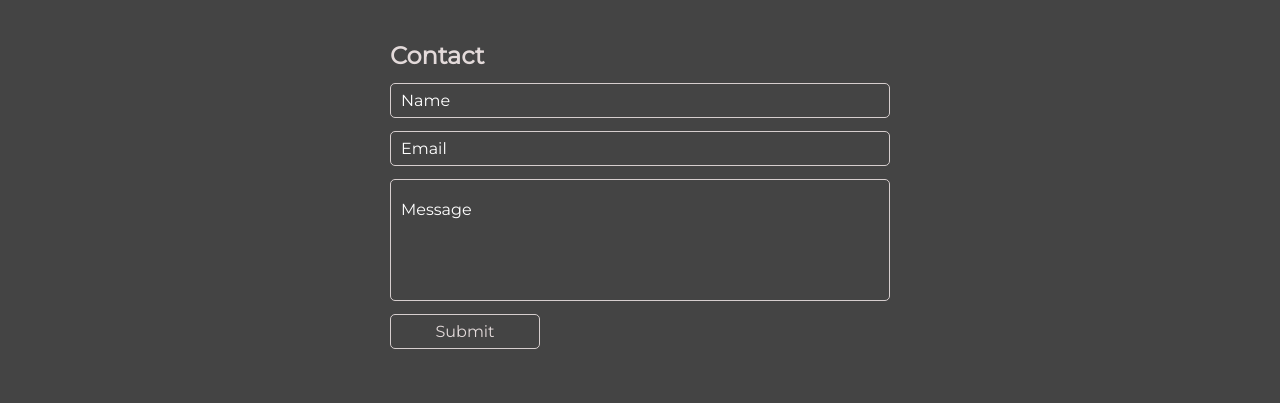
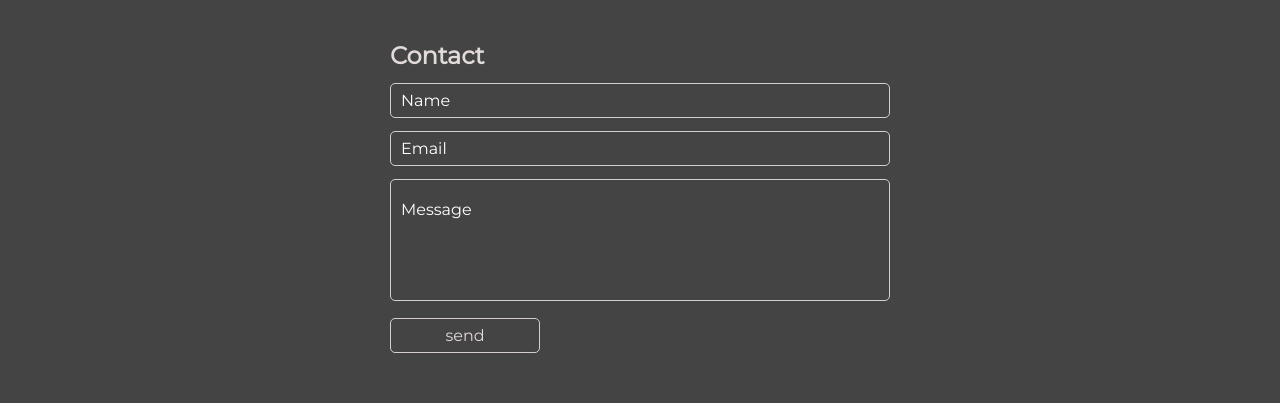
Before and after one commit to SorinXV/sorinxv.com, a React (Create React App) app: page /contact in a window 1280 px wide. Shown: the part 256-659 px from the top of the page. Built offline with nearby package versions, Linux system fonts and the light colour scheme.

Commit message:
email system now works

```diff
--- a/src/assets/css/contact.css
+++ b/src/assets/css/contact.css
@@ -24,6 +24,7 @@ textarea {
 #submit {
   padding: 0px 0px;
   width: 30%;
+  cursor: pointer;
 }
 
 #message {
--- a/src/assets/pages/Contact.js
+++ b/src/assets/pages/Contact.js
@@ -1,27 +1,42 @@
 import React from 'react'
 import '../css/text.css'
 import '../css/contact.css'
+import emailjs from 'emailjs-com'
+export default function Contact() {
+  function sendEmail(e) {
+    e.preventDefault()
 
-export default function Contact() {
+    emailjs.sendForm(
+      'service_iwdtbcy',
+      'template_mew9h9r',
+      e.target,
+      'yH5zSHqkbFs3LlDQI',
+    ).then(res=>{
+        console.log(res);
+    }).catch(err=> console.log(err));
+  }
   return (
     <>
       <div id="mail-container">
         <p className="paragraph" id="mb">
           I’m currently open to any new opportunities, I’ll try my best to get
-          back to you asap!<br/>
+          back to you asap!
+          <br />
           You can get in touch with me by sending an email at
           contact@sorinxv.com or message me on instagram
         </p>
         <h2> Contact</h2>
-        <input type="text" name="firstname" placeholder="Name" />
-        <input type="text" name="youremail" placeholder="Email" />
-        <textarea
-          type="text"
-          name="Message"
-          placeholder="Message"
-          id="message"
-        />
-        <input type="submit" value="Submit" id="submit" />
+        <form onSubmit={sendEmail}>
+          <input type="text" name="name" placeholder="Name" />
+          <input type="text" name="user_email" placeholder="Email" />
+          <textarea
+            type="text"
+            name="message"
+            placeholder="Message"
+            id="message"
+          />
+          <input type="submit" value="send" id="submit" />
+        </form>
       </div>
     </>
   )
```
